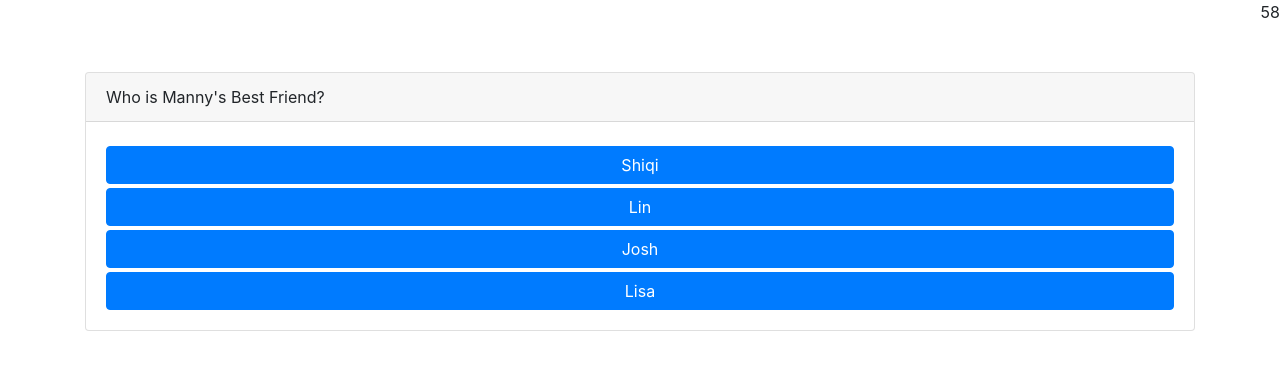
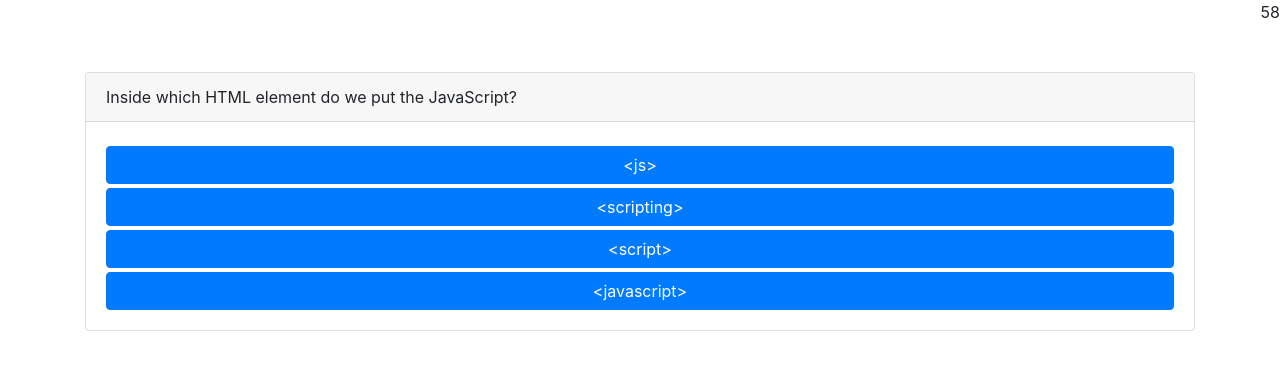
Before and after one commit to MannyLouHub/Code-Quiz, a website: page index.html in a window 1280 px wide. Both pictures are taken after a click on the element "START". Drawn offline with nearby package versions, Linux system fonts and the light colour scheme.

Commit message:
Changed Questions to JS Related material. Updated Display Answers Function.

```diff
--- a/Assets/script.js
+++ b/Assets/script.js
@@ -12,37 +12,58 @@ let countdown;
 
 const testQuestions = [
   {
-    question: "Who is Manny's Best Friend?",
+    question: 'Inside which HTML element do we put the JavaScript?',
     answers: [
-      'Shiqi',
-      'Lin',
-      'Josh',
-      'Lisa',
-    ],
-    correctAnswer: '1',
-  },
-
-  {
-    question: "In Manny's and Lin's relationship who does all the hard work?",
-    answers: [
-      'Manny',
-      'Chris',
-      'Lin',
-      'Li Yue',
+      '<js>',
+      '<scripting>',
+      '<script>',
+      '<javascript>',
     ],
     correctAnswer: '2',
   },
 
   {
-    question: 'How much do you love Manny?',
+    question: 'Where is the correct place to insert a JavaScript?',
     answers: [
-      'A lot',
-      'A little bit',
-      'I dont love him. . .',
-      'More than anything.',
+      'The <head> section',
+      'The <body> section',
+      'The <url> section',
+      'Both the <head> section and the <body> section are correct',
     ],
     correctAnswer: '3',
   },
+
+  {
+    question: 'What is the correct syntax for reffering to an external script called "xxx.js"?',
+    answers: [
+      '<script href = "xxx.js">',
+      '<script name = "xxx.js">',
+      '<script src = "xxx.js">',
+      '<script link = "xxx.js">',
+    ],
+    correctAnswer: '2',
+  },
+  {
+    question: 'How do you write "Hello World" in an alert box?',
+    answers: [
+      'alert("Hello World)"',
+      'alertBox("Hello World)"',
+      'msgBox("Hello World)"',
+      'msg("Hello World)"',
+    ],
+    correctAnswer: '0',
+  },
+  {
+    question: 'How do create a function in JavaScript?',
+    answers: [
+      'function = myFunction()',
+      'function myFunction()',
+      'function.myFunction()',
+      'function:myFunction()',
+    ],
+    correctAnswer: '1',
+  },
+
 ];
 
 // Start Button
@@ -110,7 +131,7 @@ function displayAnswers() {
     cardBody.appendChild(questionButtons);
     questionButtons.setAttribute('class', ' col-12 btn btn-primary mt-1');
     questionButtons.setAttribute('id', i);
-    questionButtons.innerHTML = questionsAnswers[i];
+    questionButtons.innerText = questionsAnswers[i];
   }
 }
 
--- a/index.html
+++ b/index.html
@@ -13,7 +13,7 @@
     <!--My CSS-->
     <link rel="stylesheet" href="./Assets/style.css">
 
-    <title>Quiz To Win</title>
+    <title>JavaScript Quiz</title>
 </head>
 
 <body>
```
